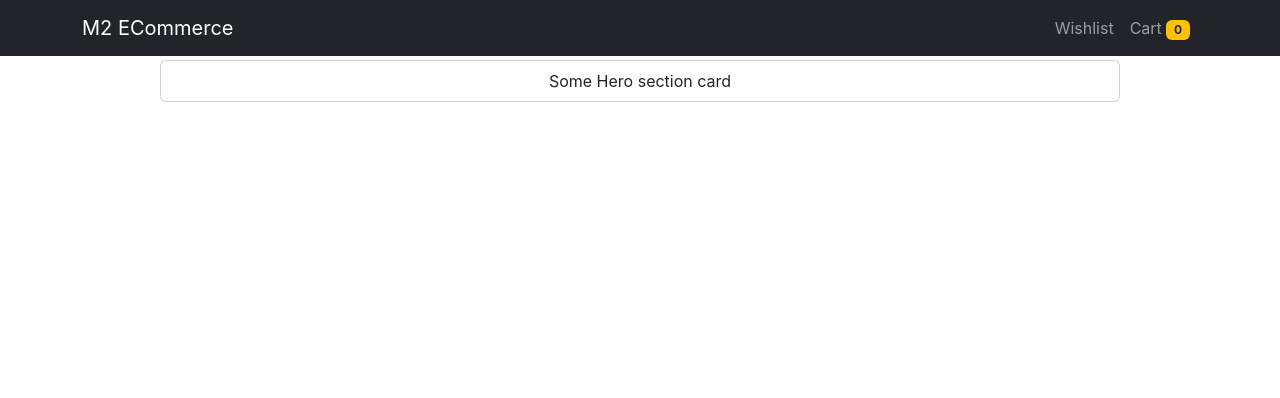
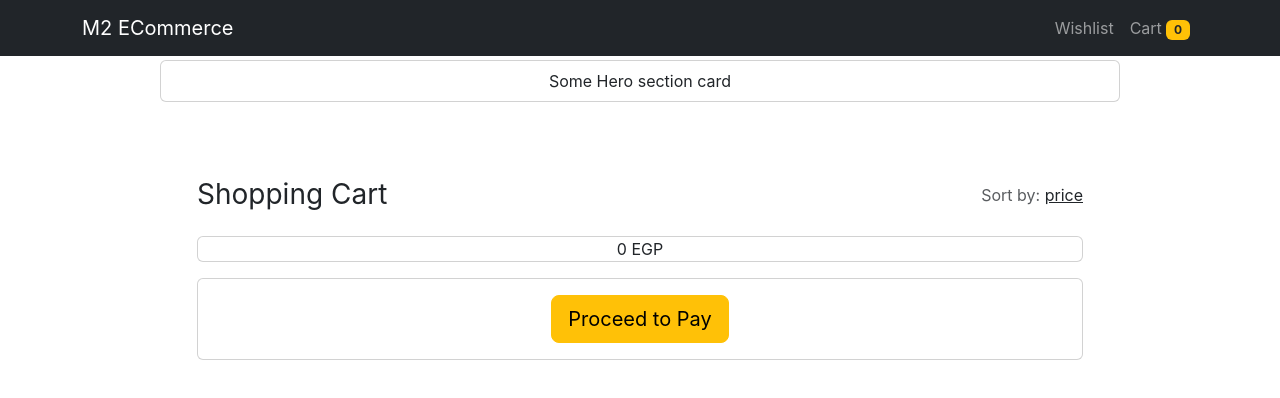
Before and after one commit to MohammadKhallaf/m2d-ui, a React (Create React App) app: page /cart in a window 1280 px wide. Shown: the top 398 px of the page. Built offline with nearby package versions, Linux system fonts and the light colour scheme.

Commit message:
add cart and total calculations

```diff
--- a/src/App.js
+++ b/src/App.js
@@ -16,6 +16,7 @@ import { Stack } from "react-bootstrap";
 import { BrowserRouter, Route, Routes } from "react-router-dom";
 import ProductGallery from "./pages/ProductGallery";
 import { CartContext } from "./store/CartContext";
+import CartPage from "./pages/CartPage";
 
 function App() {
   const [cart, setCart] = useState([]);
@@ -69,6 +70,7 @@ function App() {
           <Container className="p-4">
             <Routes>
               <Route path="/" element={<ProductGallery />} />
+              <Route path="cart" element={<CartPage />} />
             </Routes>
           </Container>
         </div>
--- /dev/null
+++ b/src/pages/CartPage.jsx
@@ -0,0 +1,89 @@
+import { useContext } from "react";
+import { CartContext } from "../store/CartContext";
+
+function CartPage() {
+  const { cart, addToCart } = useContext(CartContext);
+
+  // reduce
+  const total = cart.reduce((prevValue, currentItem) => {
+    return prevValue + currentItem.price * currentItem.quantity;
+  }, 0);
+
+  return (
+    <section className="h-100">
+      <div className="container h-100 py-5">
+        <div className="row d-flex justify-content-center align-items-center h-100">
+          <div className="col-10">
+            <div className="d-flex justify-content-between align-items-center mb-4">
+              <h3 className="fw-normal mb-0">Shopping Cart</h3>
+              <div>
+                <p className="mb-0">
+                  <span className="text-muted">Sort by:</span>{" "}
+                  <a href="#!" className="text-body">
+                    price <i className="fas fa-angle-down mt-1" />
+                  </a>
+                </p>
+              </div>
+            </div>
+            {/* this is one product html */}
+            {cart.map((product) => {
+              // return html | jsx
+              return (
+                <div className="card rounded-3 mb-4" key={product._id}>
+                  <div className="card-body p-4">
+                    <div className="row d-flex justify-content-between align-items-center">
+                      <div className="col-md-2 col-lg-2 col-xl-2">
+                        <img
+                          src={product.image}
+                          className="img-fluid rounded-3"
+                          alt={product.title}
+                        />
+                      </div>
+                      <div className="col-md-3 col-lg-3 col-xl-3">
+                        <p className="lead fw-normal mb-2">{product.title}</p>
+                      </div>
+                      <div className="col-md-3 col-lg-3 col-xl-2 d-flex">
+                        <button className="btn btn-primary px-2">-</button>
+                        <input
+                          id="form1"
+                          min={0}
+                          name="quantity"
+                          defaultValue={product.quantity}
+                          type="number"
+                          className="form-control form-control-sm"
+                        />
+                        <button className="btn btn-primary px-2">+</button>
+                      </div>
+                      <div className="col-md-3 col-lg-2 col-xl-2 offset-lg-1">
+                        <h5 className="mb-0 text-nowrap">{product.price}EGP</h5>
+                      </div>
+                      <div className="col-md-1 col-lg-1 col-xl-1 text-end">
+                        <a href="#!" className="text-danger">
+                          Remove
+                        </a>
+                      </div>
+                    </div>
+                  </div>
+                </div>
+              );
+            })}
+            <div className="card my-3">{total} EGP</div>
+            <div className="card">
+              <div className="card-body">
+                <button
+                  type="button"
+                  data-mdb-button-init=""
+                  data-mdb-ripple-init=""
+                  className="btn btn-warning btn-block btn-lg"
+                >
+                  Proceed to Pay
+                </button>
+              </div>
+            </div>
+          </div>
+        </div>
+      </div>
+    </section>
+  );
+}
+export default CartPage;
```
Also changed, not shown: 1 other file (tests, documents, lock files or other folders).
